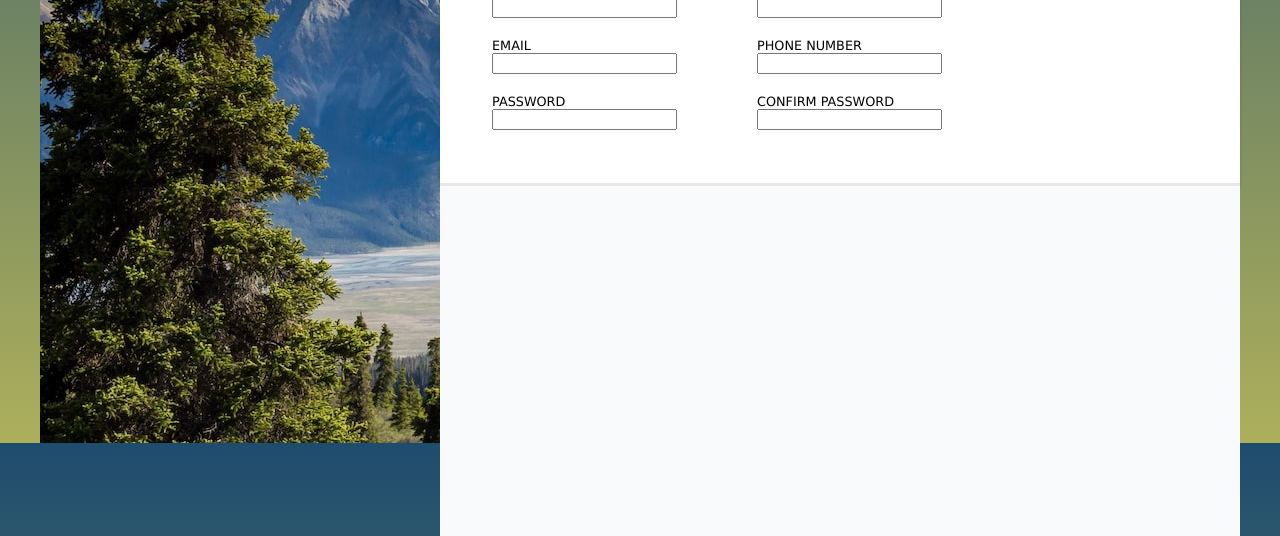
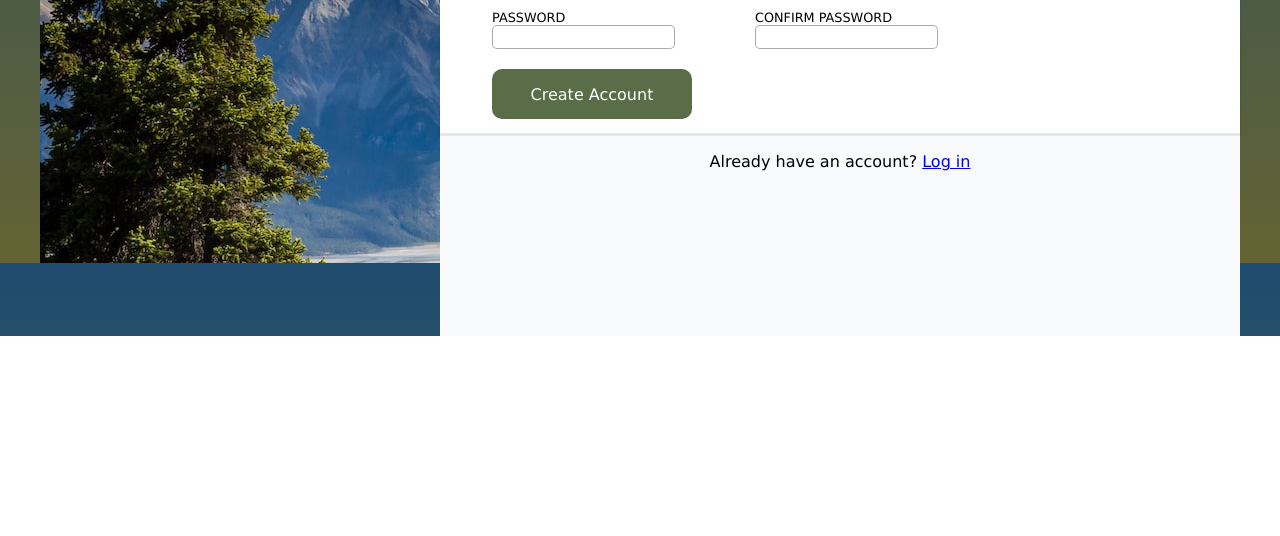
Before and after one commit to luvie23/mock-up-login-page, a plain HTML site: page index.html in a window 1280 px wide. Shown: the part 537-1073 px from the top of the page. After the commit the page ends 873 px from the top, so only its background shows below. Drawn offline with Linux system fonts and the light colour scheme.

Commit message:
add input types

```diff
--- a/css/style.css
+++ b/css/style.css
@@ -5,13 +5,9 @@
 
 
 body {
-    display: flex;
     padding: 0;
     margin: 0;
-    background-image: linear-gradient(to top, #ADAF5B, #1E4C6E);
-
-    align-items: center;
-    justify-content: center;
+    background-image: linear-gradient(to top, #646333, #1E4C6E);
 
 }
 
@@ -22,6 +18,7 @@ body {
     justify-content: center;
     margin: 0;
     padding: 0;
+    height: 100vh;
 
 
 }
@@ -31,7 +28,7 @@ body {
     margin: 0;
     padding: 0;
     width: 400px;
-    height: 980px;
+    height: 100vh;
     margin: 0px;
     align-items: center;
     justify-content: center;
@@ -90,7 +87,7 @@ body {
 
 #mid-div{
     background-color: #FFFFFF;
-    height: 280px;
+    height: 320px;
     margin: 0;
     padding: 0;
     box-shadow: 0px 3px 2px 1px rgba(20, 20, 20, .1);
@@ -99,11 +96,14 @@ body {
 }
 
 #bot-div{
+    display: flex;
     background-color: #F9FAFB;
-    height: 350px;
+    height: 200px;
     margin-top: 3px;
     padding: 0;
     width: 800;
+    align-items: baseline;
+    justify-content: center     ;
 }
 
 #form-title{
@@ -133,3 +133,23 @@ fieldset{
 .form {
     width: fit-content;
 }
+
+#submit{
+    font-family: 'Lucida Sans', 'Lucida Sans Regular';
+    font-size: 1rem;
+    background-color: #596D48;
+    color: white;
+    border-radius: 10px;
+    width: 200px;
+    height: 50px;
+    border: 0;
+}
+
+input{
+    border-radius: 5px;
+    border: 1px solid rgba(0, 0, 0, 0.33);
+    height: 20px;
+}
+input:invalid{
+    border:1px solid red;
+}
--- a/index.html
+++ b/index.html
@@ -54,28 +54,29 @@
                             <div>
                             <label for="email">EMAIL</label>
                             </div>
-                            <input type="text">
+                            <input type="email">
                         </div>
                         <div class="form">
                             <div><label for="phone-number">PHONE NUMBER</label></div>
-                            <input type="text">
+                            <input type="tel">
                         </div>
                         <div class="form">
                             <div><label for="password">PASSWORD</label></div>
 
-                            <input type="text">
+                            <input type="password" minlength="8">
                         </div>
                         <div class="form">
                             <div><label for="confirm-password">CONFIRM PASSWORD</label></div>
 
-                            <input type="text">
+                            <input type="password" minlength="8">
                         </div>
+                        <button type="submit" id="submit">Create Account</button>
                     </fieldset>
 
                 </form>
             </div>
             <div id="bot-div">
-
+                <p>Already have an account? <a href="#container">Log in</a></p>
             </div>
         </div>
     </div>
```
